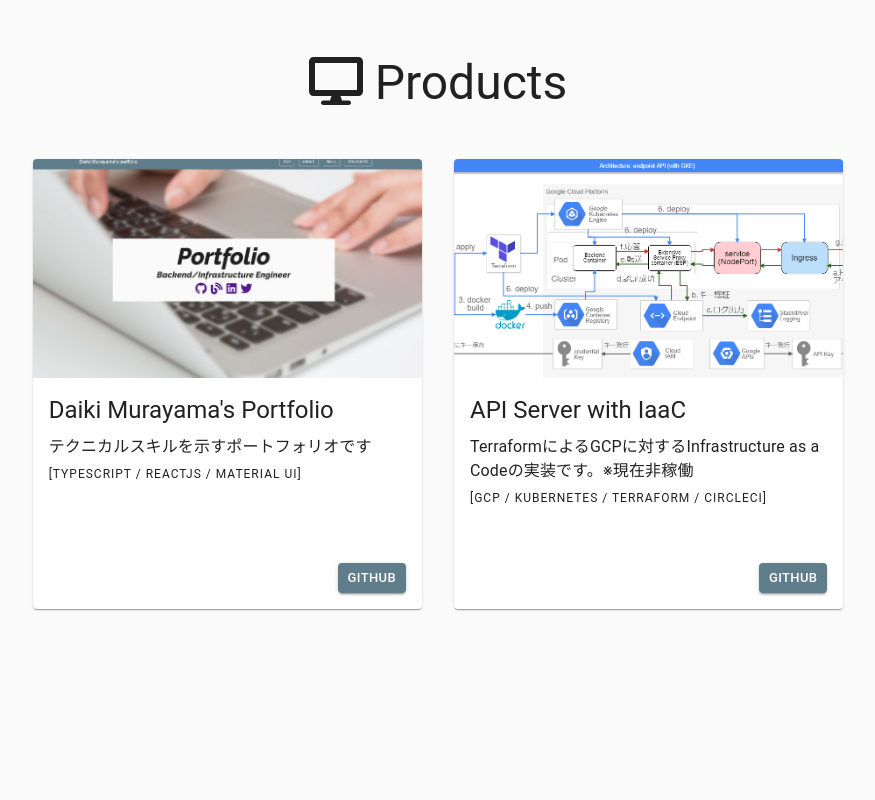
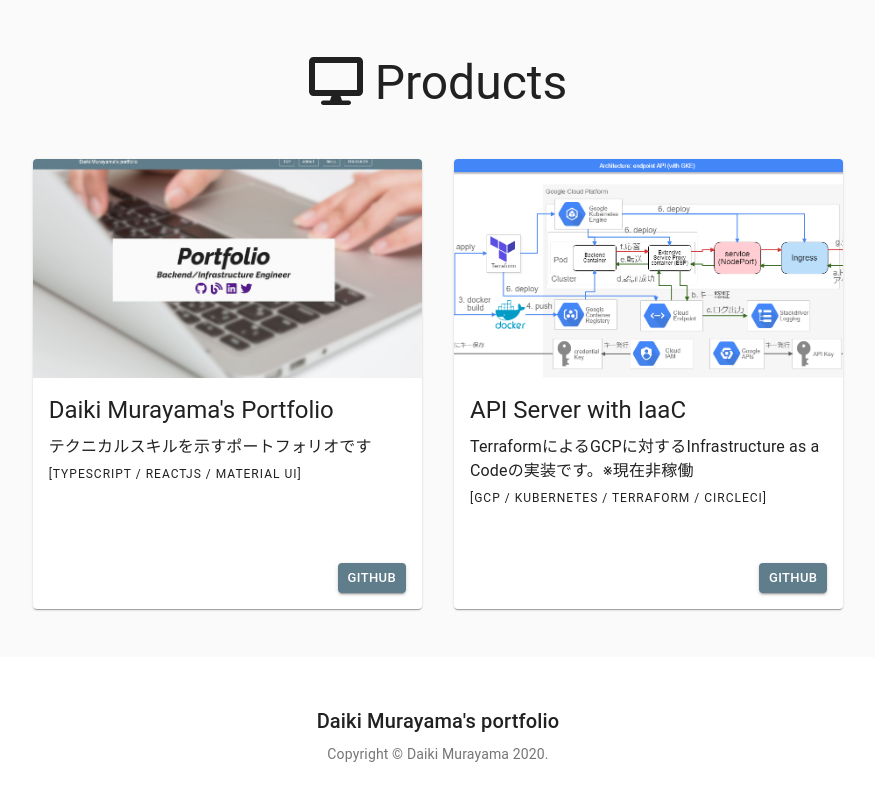
Before and after one commit to dada4386/portfolio, a React (Create React App) app: page / in a window 1280 px wide. Shown: the part 3103-3903 px from the top of the page, without its empty margins (202-1077 px from the left). Before the commit the page ends 3760 px from the top, so only its background shows below. Built offline with nearby package versions, Linux system fonts and the light colour scheme.

Commit message:
Added Footer

```diff
--- a/src/components/App.tsx
+++ b/src/components/App.tsx
@@ -7,6 +7,7 @@ import Top from "./Top";
 import About from "./About";
 import Skill from "./Skill";
 import Products from "./Products";
+import Footer from "./Footer";
 import {ClassNameMap} from '@material-ui/core/styles/withStyles'
 
 const theme = createMuiTheme({
@@ -97,6 +98,7 @@ const App: React.FC<Props> = (props: Props) =>{
             </div>
           ))}
         </main>
+        <Footer title={props.title} contents={contents} />
       </MuiThemeProvider>
     </React.Fragment>
   );
--- /dev/null
+++ b/src/components/Footer.tsx
@@ -0,0 +1,38 @@
+import * as React from "react";
+import Typography from "@material-ui/core/Typography";
+import {Link} from "react-scroll";
+import {contentType} from "./App";
+import {createStyles, makeStyles, Theme} from "@material-ui/core/styles";
+import Header from "./Header";
+
+type Props = {
+  contents: contentType[],
+  title: string,
+}
+
+const style = makeStyles((theme: Theme) =>
+  createStyles({
+    footer: {
+      backgroundColor: theme.palette.background.paper,
+      padding: theme.spacing(6),
+    },
+  })
+)
+
+
+const Footer: React.FC<Props> = (props: Props) => {
+  const classes = style();
+  return (
+    <footer className={classes.footer}>
+        <Typography variant="h6" align="center" gutterBottom>
+          {props.title}
+        </Typography>
+        <Typography variant="body2" color="textSecondary" align="center">
+          {'Copyright © Daiki Murayama '}
+          {new Date().getFullYear()}{'.'}
+        </Typography>
+    </footer>
+  )
+};
+
+export default Footer;
```
